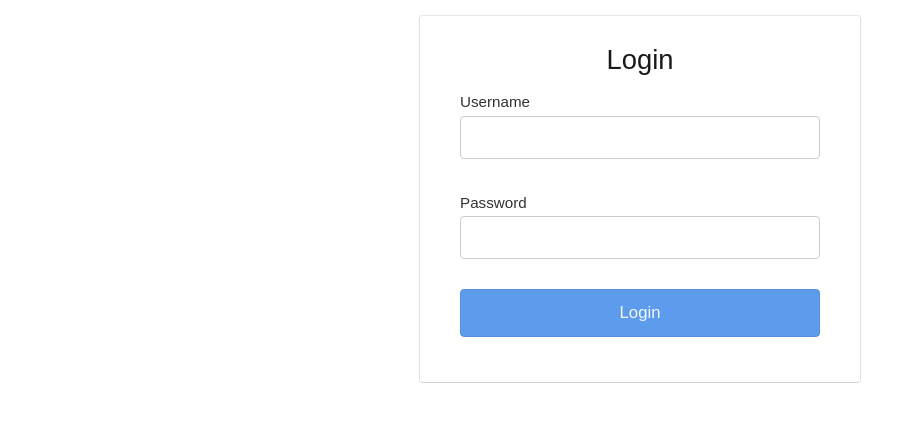
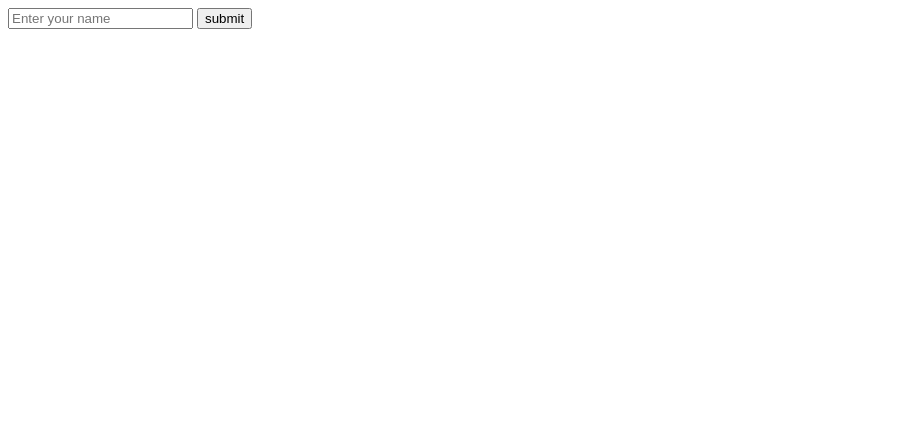
Before and after one commit to matteosan1/archivio, a PHP site: page / in a window 1280 px wide. Shown: the top 422 px of the page, without its empty margins (0-916 px from the left). Run offline with PHP 8.4, Linux system fonts and the light colour scheme; some libraries are stand-ins or nearby versions.

Commit message:
Add files via upload

```diff
--- a/index.php
+++ b/index.php
@@ -1,9 +1,34 @@
-<?php
-session_start();
+<!doctype html>
+<html>
 
-if(!empty($_SESSION["userId"])) {
-    require_once './view/dashboard.php';
-} else {
-    require_once './view/login-form.php';
-}
-?>
+ <body >
+
+  <form method='post' action id="upload">
+
+   <input type='text' name='name' placeholder='Enter your name' id='name'>
+   <input type='submit' value='submit' name='submit'><br>
+   <div id='response'></div>
+  </form>
+
+  <!-- Script -->
+  <script src="https://ajax.googleapis.com/ajax/libs/jquery/3.2.1/jquery.min.js"></script>
+  <script>
+  $(document).ready(function(){
+	  //$('#name').keyup(function(){
+     $('#upload').submit(function() {
+     var name = $('#name').val();
+
+     $.ajax({
+      url: 'pippo.php',
+      type: 'post',
+      data: {ajax: 1,name: name},
+      success: function(response){
+       $('#response').text('name : ' + response);
+      }
+     });
+     return false;
+    });
+  });
+  </script>
+ </body>
+</html>
```
Also changed, not shown: pippo.php (added, +8 -0 lines).
